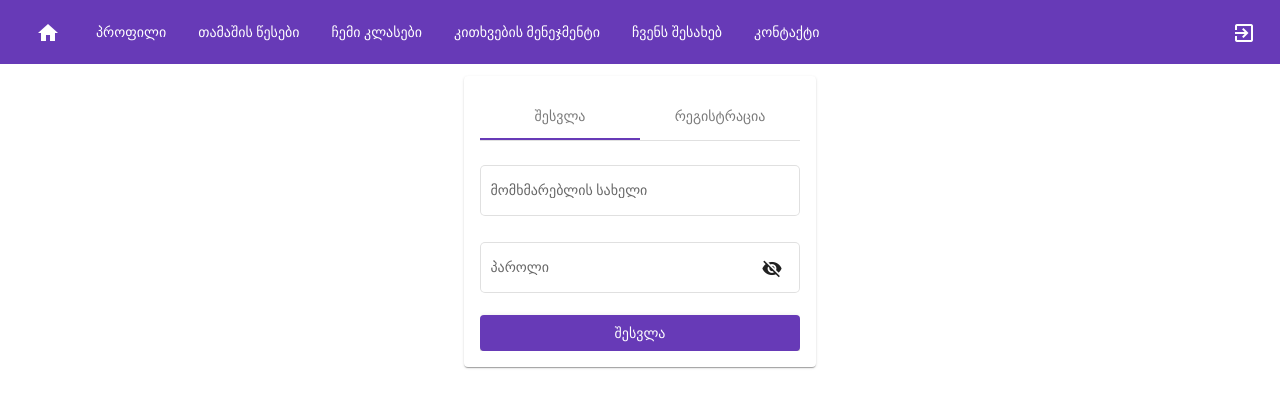
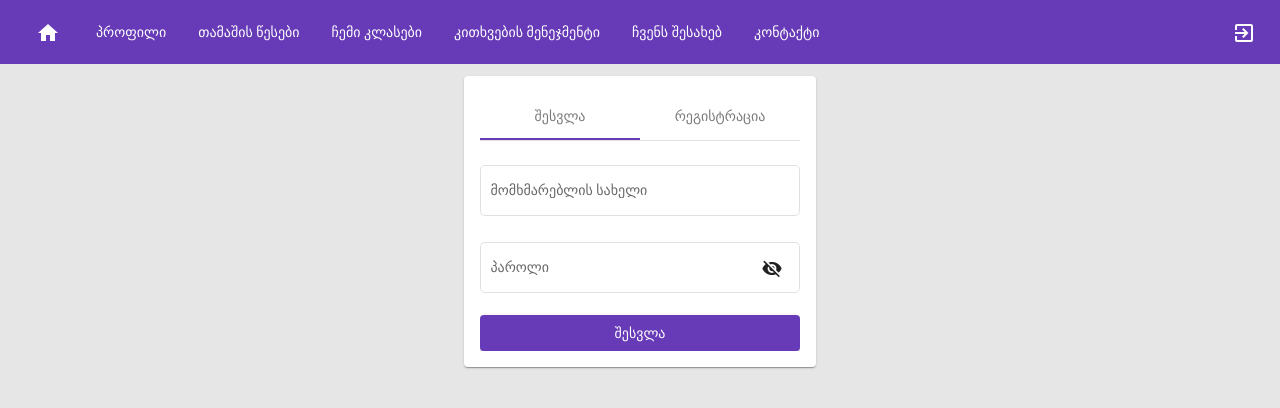
Before and after one commit to Georgiosss/quizard-frontend, an Angular app: page / in a window 1280 px wide. Shown: the top 408 px of the page. Built offline with nearby package versions, Linux system fonts and the light colour scheme.

Commit message:
change background color

```diff
--- a/src/styles.css
+++ b/src/styles.css
@@ -2,3 +2,7 @@
     margin: 0;
     padding: 0;
 }
+
+body {
+    background-color: rgb(230, 230, 230);
+}
```
